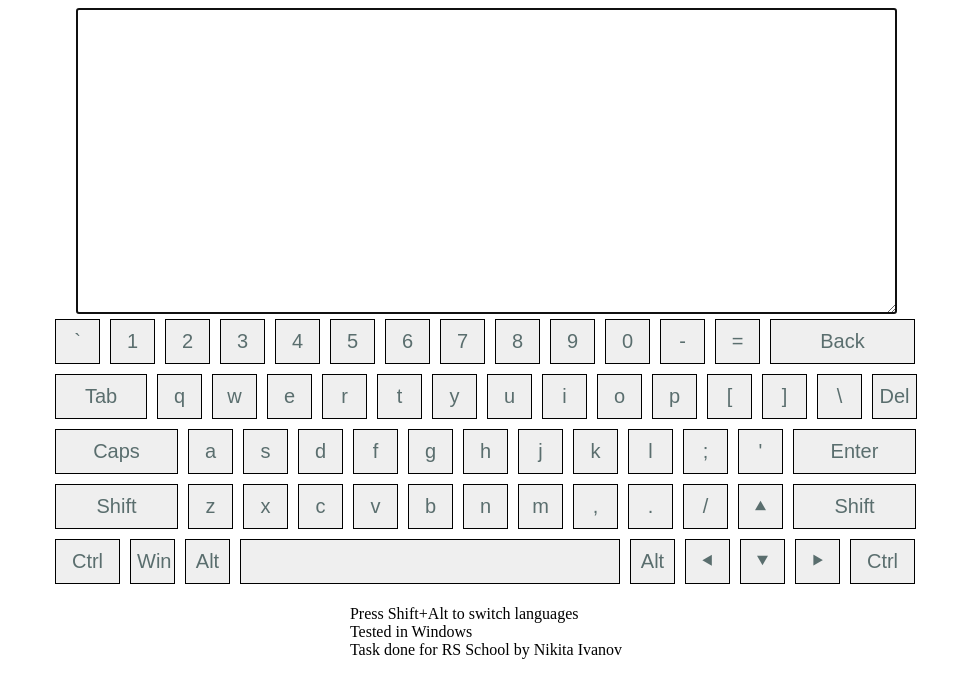
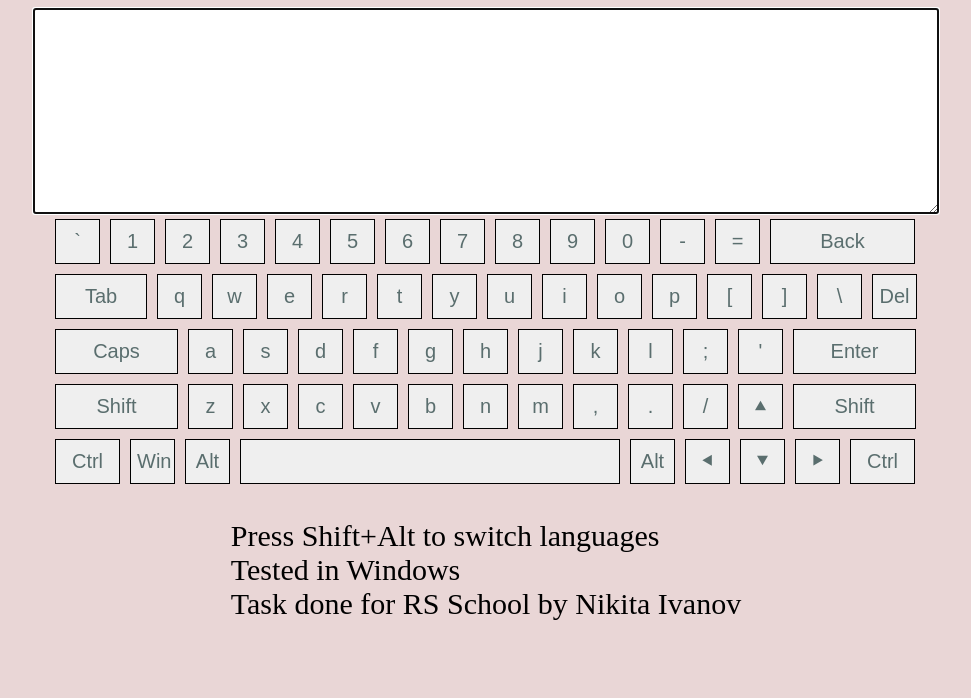
Before and after one commit to NikitaIvanovTU-V/virtual-keyboard, a plain HTML site: page index.html in a window 1280 px wide. Shown: the whole page, without its empty margins (154-1125 px from the left). Drawn offline with Linux system fonts and the light colour scheme.

Commit message:
feat: style up the text area and about text, add pretty background color

```diff
--- a/style.scss
+++ b/style.scss
@@ -1,15 +1,19 @@
 body {
   height: 100vh;
+  background-color: #e9d6d6;
 }
 .wrapper {
   display: flex;
   flex-direction: column;
   align-items: center;
 }
-
+.textarea {
+  font-size: 20px;
+  width: 900px;
+  height: 200px;
+}
 .keyboard__row {
   display: flex;
-
 }
 .keyboard__key {
   font-size: 20px;
@@ -28,7 +32,6 @@ body {
 }
 .keyboard__key_normal {
   width: 45px;
-
 }
 .keyboard__key_big {
   width: 92px;
@@ -46,3 +49,6 @@ body {
 #ControlRight {
   width: 65px;
 }
+.about {
+  font-size: 30px;
+}
```
Also changed, not shown: style.css, 1 other file.
